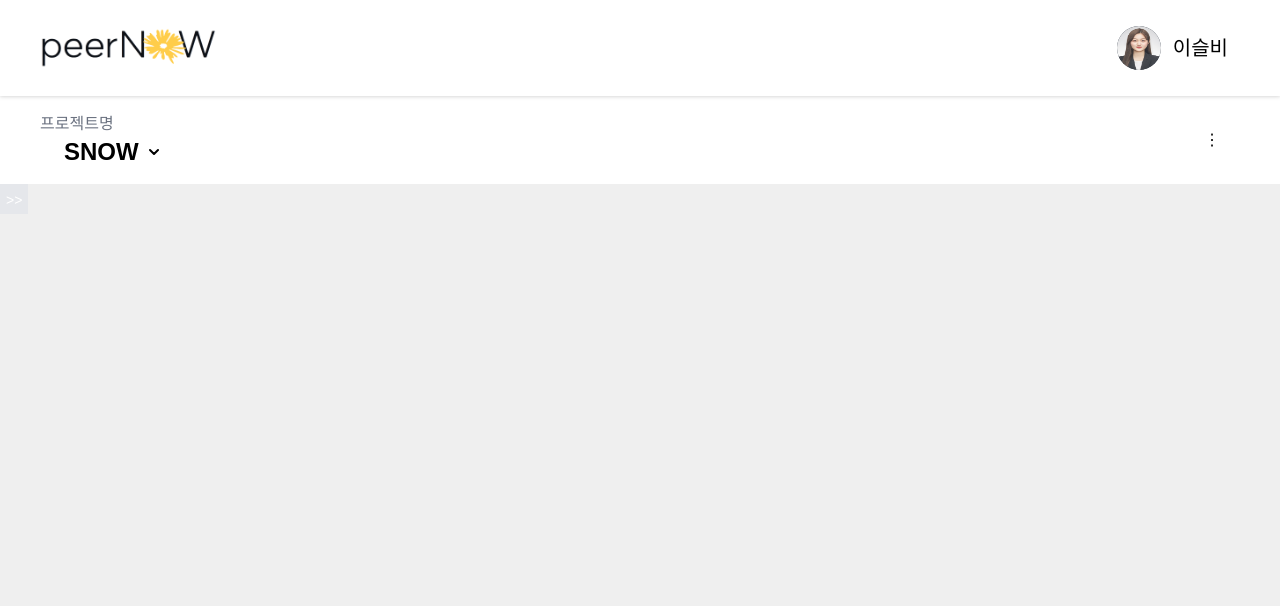
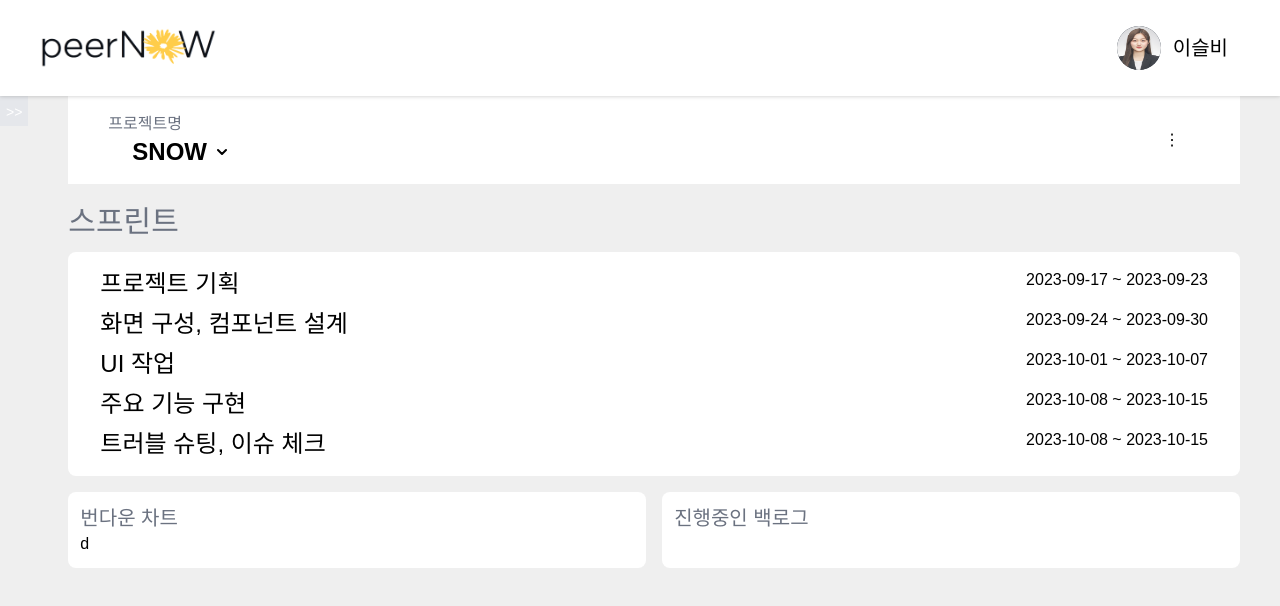
Before and after one commit to ystgd07/PeerNow-FE-, a React (Create React App) app: page /mypage in a window 1280 px wide. Shown: the top 606 px of the page. Built offline with nearby package versions, Linux system fonts and the light colour scheme.

Commit message:
Style: GlobalUI

```diff
--- a/src/App.js
+++ b/src/App.js
@@ -2,7 +2,9 @@ import { QueryClient, QueryClientProvider } from '@tanstack/react-query';
 import { ReactQueryDevtools } from '@tanstack/react-query-devtools';
 import { BrowserRouter, Navigate, Route, Routes } from 'react-router-dom';
 import Main from './pages/Main';
-import GlobalUI from './ui/GlobalUI';
+import MyPage from './myPage/MyPage';
+import Snb from './ui/Snb';
+import Gnb from './ui/Gnb';
 
 const queryClient = new QueryClient({
   defaultOptions: {
@@ -17,10 +19,14 @@ function App() {
     <QueryClientProvider client={queryClient}>
       <ReactQueryDevtools initialIsOpen={false} />
       <BrowserRouter>
-        <GlobalUI />
-        <Routes>
-          <Route path="/" element={<Main />} />
-        </Routes>
+        <Gnb />
+        <div className="flex flex-row">
+          <Snb />
+          <Routes>
+            <Route path="/" element={<Main />} />
+            <Route path="/mypage" element={<MyPage />} />
+          </Routes>
+        </div>
       </BrowserRouter>
     </QueryClientProvider>
   );
--- /dev/null
+++ b/src/myPage/MyPage.jsx
@@ -0,0 +1,58 @@
+import Header from '../ui/Header';
+
+export default function MyPage() {
+  return (
+    <>
+      {/* 화면 틀 */}
+      <div className="mx-10 w-full">
+        <Header />
+        <div className="text-3xl text-gray-500 mt-5">스프린트</div>
+        {/* 스프린트 */}
+        <div className="grid grid-cols-2 gap-4 mt-3">
+          <div className="bg-white rounded-lg p-3 col-span-2">
+            <p className="p-1 px-5">
+              <span className="text-2xl">프로젝트 기획</span>
+              <span className="text-right" style={{ float: 'right' }}>
+                2023-09-17 ~ 2023-09-23
+              </span>
+            </p>
+            <p className="p-1 px-5">
+              <span className="text-2xl">화면 구성, 컴포넌트 설계</span>
+              <span className="text-right" style={{ float: 'right' }}>
+                2023-09-24 ~ 2023-09-30
+              </span>
+            </p>
+            <p className="p-1 px-5">
+              <span className="text-2xl">UI 작업</span>
+              <span className="text-right" style={{ float: 'right' }}>
+                2023-10-01 ~ 2023-10-07
+              </span>
+            </p>
+            <p className="p-1 px-5">
+              <span className="text-2xl">주요 기능 구현</span>
+              <span className="text-right" style={{ float: 'right' }}>
+                2023-10-08 ~ 2023-10-15
+              </span>
+            </p>
+            <p className="p-1 px-5">
+              <span className="text-2xl">트러블 슈팅, 이슈 체크</span>
+              <span className="text-right" style={{ float: 'right' }}>
+                2023-10-08 ~ 2023-10-15
+              </span>
+            </p>
+          </div>
+          {/* 번다운 차트 */}
+          {/* <div className="bg-white rounded-lg p-3">유료 번다운 차트 화면</div> */}
+          <div className="bg-white rounded-lg p-3 ">
+            <p className="text-xl text-gray-500">번다운 차트</p>
+            <p>d</p>
+          </div>
+          {/* 진행중인 백로그 */}
+          <div className="bg-white rounded-lg p-3">
+            <p className="text-xl text-gray-500">진행중인 백로그</p>
+          </div>
+        </div>
+      </div>
+    </>
+  );
+}
--- a/src/ui/GlobalUI.jsx
+++ b/src/ui/GlobalUI.jsx
@@ -3,11 +3,5 @@ import Header from './Header';
 import Snb from './Snb';
 
 export default function GlobalUI() {
-  return (
-    <div>
-      <Gnb />
-      <Header />
-      <Snb />
-    </div>
-  );
+  return <></>;
 }
--- a/src/ui/Gnb.jsx
+++ b/src/ui/Gnb.jsx
@@ -46,9 +46,14 @@ export default function Gnb() {
             <a href="#" className="flex ml-2 md:mr-24">
               <span className="self-center text-xl font-semibold sm:text-2xl whitespace-nowrap dark:text-white">
                 <img src="/logo1.png" alt="로고" className="w-44 h-16" />
+                {/*
+                  일반회원 : <img src="/logo1.png" alt="로고" className="w-44 h-16" />
+                  프리미엄 회원 : <img src="/logo2.png" alt="로고" className="w-44 h-16" />
+                 */}
               </span>
             </a>
           </div>
+          {/* 로그인 안되면 보여주면 안됨 */}
           <div className="flex items-center">
             <div className="flex items-center ml-3">
               <div ref={dropdownRef}>
--- a/src/ui/Header.jsx
+++ b/src/ui/Header.jsx
@@ -41,7 +41,7 @@ function Header() {
             {isDropdownOpen && (
               <div
                 id="dropdown"
-                className="z-10 absolute mt-2 mx-16 bg-white divide-y divide-gray-100 rounded-lg shadow w-44 dark:bg-gray-700"
+                className="z-50 absolute mt-2 mx-16 bg-white divide-y divide-gray-100 rounded-lg shadow w-44 dark:bg-gray-700"
               >
                 <ul
                   className="py-2 text-sm text-gray-700 dark:text-gray-200"
--- a/src/ui/Snb.jsx
+++ b/src/ui/Snb.jsx
@@ -12,11 +12,11 @@ export default function Snb() {
   };
 
   return (
-    <div>
+    <>
       {isDrawerOpen ? (
         <div
           id="drawer-navigation"
-          className="fixed left-0 z-50 w-64 h-screen p-4 overflow-y-auto border-t-2 bg-white dark:bg-gray-800"
+          className="left-0 z-20 w-64 h-screen p-4 overflow-y-auto  relative border-t-2 bg-white dark:bg-gray-800"
           tabIndex="1"
           aria-labelledby="drawer-navigation-label"
         >
@@ -138,6 +138,6 @@ export default function Snb() {
           </button>
         </div>
       )}
-    </div>
+    </>
   );
 }
```
